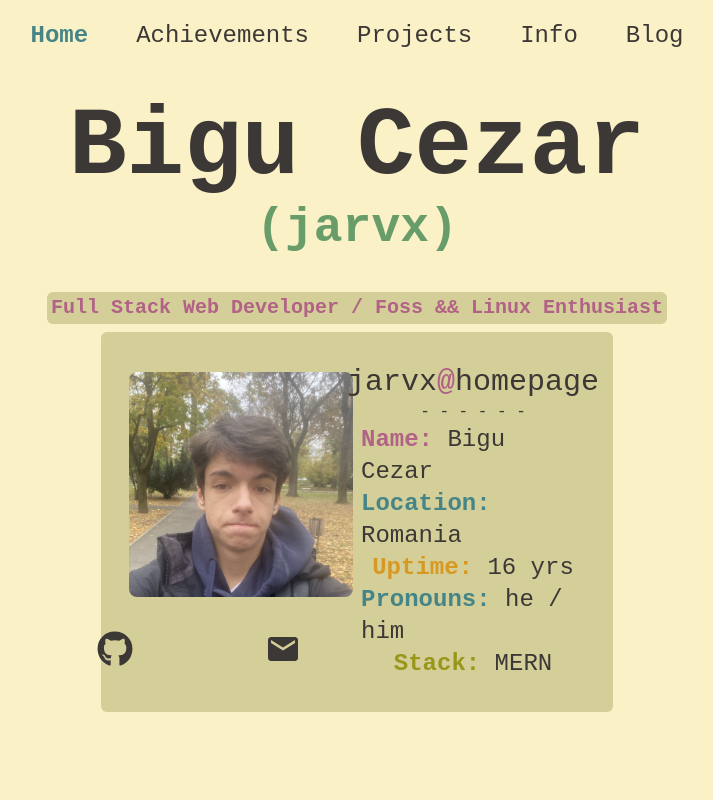
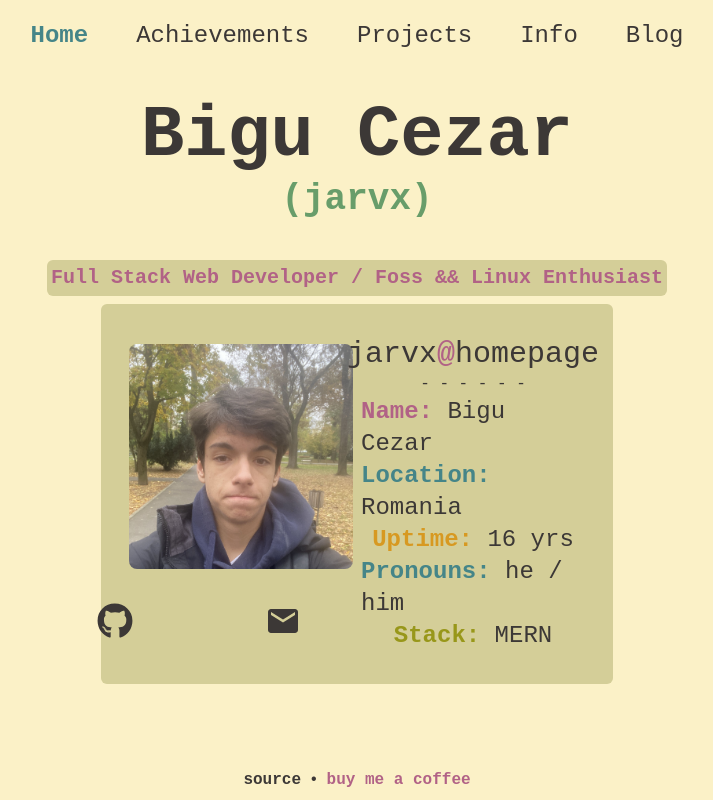
Before and after one commit to Jarvx200/Homepage, a React (Vite) app in the folder frontend/: page / in a window 1280 px wide. Shown: the whole page, without its empty margins (283-996 px from the left). Built offline with nearby package versions, Linux system fonts and the light colour scheme; some icons are missing; what tailwindcss-animated would draw is missing.

Commit message:
fixed styling and added footer, temp navbar mobile hidden

```diff
--- /dev/null
+++ b/frontend/src/components/Footer.tsx
@@ -0,0 +1,13 @@
+const Footer = () => {
+    return(
+        <>
+            <div className="absolute bottom-2 left-0 w-[100vw] h-auto flex flex-row items-center justify-center">
+                <a href="https://www.github.com" className="text-md font-bold dark:text-dark-fg text-light-fg" >source</a>
+                <h1 className="ml-2 mr-2 dark:text-dark-fg text-light-fg">•</h1>
+                <a className="text-md font-bold dark:text-dark-purple text-light-purple">buy me a coffee</a>
+            </div>
+        </>
+    );
+}
+
+export default Footer
--- a/frontend/src/components/Navbar.tsx
+++ b/frontend/src/components/Navbar.tsx
@@ -10,7 +10,7 @@ const Navbar = () => {
 
     return(
         <>
-            <div className="w-[50%] flex flex-row items-center justify-center">
+            <div className="w-[50%] lg:flex flex-row items-center justify-center lg:show hidden">
                 <button className=""></button>
                 <ul className="flex md:flex-row flex-col items-center dark:text-dark-fg">
                     <li className={`text-2xl ml-6 mr-6 hover:cursor-pointer ${activePage === 'home' ? `dark:text-dark-blue text-blue font-black text-light-blue` : `dark:text-dark-fg text-light-fg` }`}> Home </li>
--- a/frontend/src/components/ProfileCard.tsx
+++ b/frontend/src/components/ProfileCard.tsx
@@ -19,8 +19,8 @@ const ProfileCard = () => {
 
         <img src={gopher} className={`absolute 2xl:visible invisible top-[40%] w-[20%] ${gopherImage ? `shown left-[16%] animate-fade-left animate-once animate-duration-100 animate-ease-in-out` : `hidden left-[45%]`}`} />
         <div className="animate-fade-up animate-once animate-duration-300 animate-ease-in-out md:w-[40vw] w-[90%] p-8 dark:bg-dark-brown bg-light-brown flex md:flex-row flex-col items-center justify-center rounded-md  ">
-            <div className="md:w-[50%] h-auto flex flex-col justify-center mr-1 md:mb-0 mb-5">
-                <img className="w-[100%] hover:cursor-pointer h-auto bg-cover rounded-lg mb-4"
+            <div className="md:w-[50%] w-[100%] h-auto flex flex-col justify-center mr-1 md:mb-0 mb-5">
+                <img className="max-w-[100%]  hover:cursor-pointer h-auto bg-cover rounded-lg mb-4"
                 src={profilePicture}
                 onClick={()=>toggleGopherImage()}
                 ></img>
--- a/frontend/src/pages/HomePage.tsx
+++ b/frontend/src/pages/HomePage.tsx
@@ -1,17 +1,19 @@
+import Footer from "../components/Footer";
 import Navbar from "../components/Navbar";
 import ProfileCard from "../components/ProfileCard";
 
 
 const HomePage = () => {
     return(<>
-        <div className="relative w-full h-[100vh] bg-cover flex flex-col items-center p-5 dark:bg-dark-bg bg-light-bg">
+        <div className="relative min-h-screen bg-cover flex flex-col items-center p-5 dark:bg-dark-bg bg-light-bg">
             <Navbar></Navbar>
-            <h1 className="animate-fade-down animate-once animate-duration-300 animate-ease-in-out  md:text-8xl text-6xl dark:text-dark-fg text-light-fg font-semibold mt-12">Bigu Cezar</h1>
-            <h2 className="animate-fade-down animate-once animate-duration-300 animate-ease-in-out animate-delay-100 md:text-5xl text-3xl  dark:text-dark-aqua text-light-aqua font-semibold mt-2 mb-10">(jarvx)</h2>
+            <h1 className="animate-fade-down animate-once animate-duration-300 animate-ease-in-out  md:text-7xl text-6xl dark:text-dark-fg text-light-fg font-semibold mt-12">Bigu Cezar</h1>
+            <h2 className="animate-fade-down animate-once animate-duration-300 animate-ease-in-out animate-delay-100 md:text-4xl text-3xl  dark:text-dark-aqua text-light-aqua font-semibold mt-2 mb-10">(jarvx)</h2>
 
-            <p className="animate-fade-up animate-once animate-duration-300 animate-ease-in-out dark:text-dark-purple text-light-purple font-semibold show text-xl  dark:bg-dark-brown bg-light-brown p-0.5 pl-1 pr-1 rounded-md mb-2">Full Stack Web Developer / Foss && Linux Enthusiast </p>
+            <p className="animate-fade-up animate-once animate-duration-300 animate-ease-in-out dark:text-dark-purple text-light-purple font-semibold show md:text-xl text-lg  text-center  dark:bg-dark-brown bg-light-brown md:p-1 p-2  rounded-md mb-2">Full Stack Web Developer / Foss && Linux Enthusiast </p>
 
             <ProfileCard></ProfileCard>
+            <Footer></Footer>
         </div>
     </>);
 }
```
